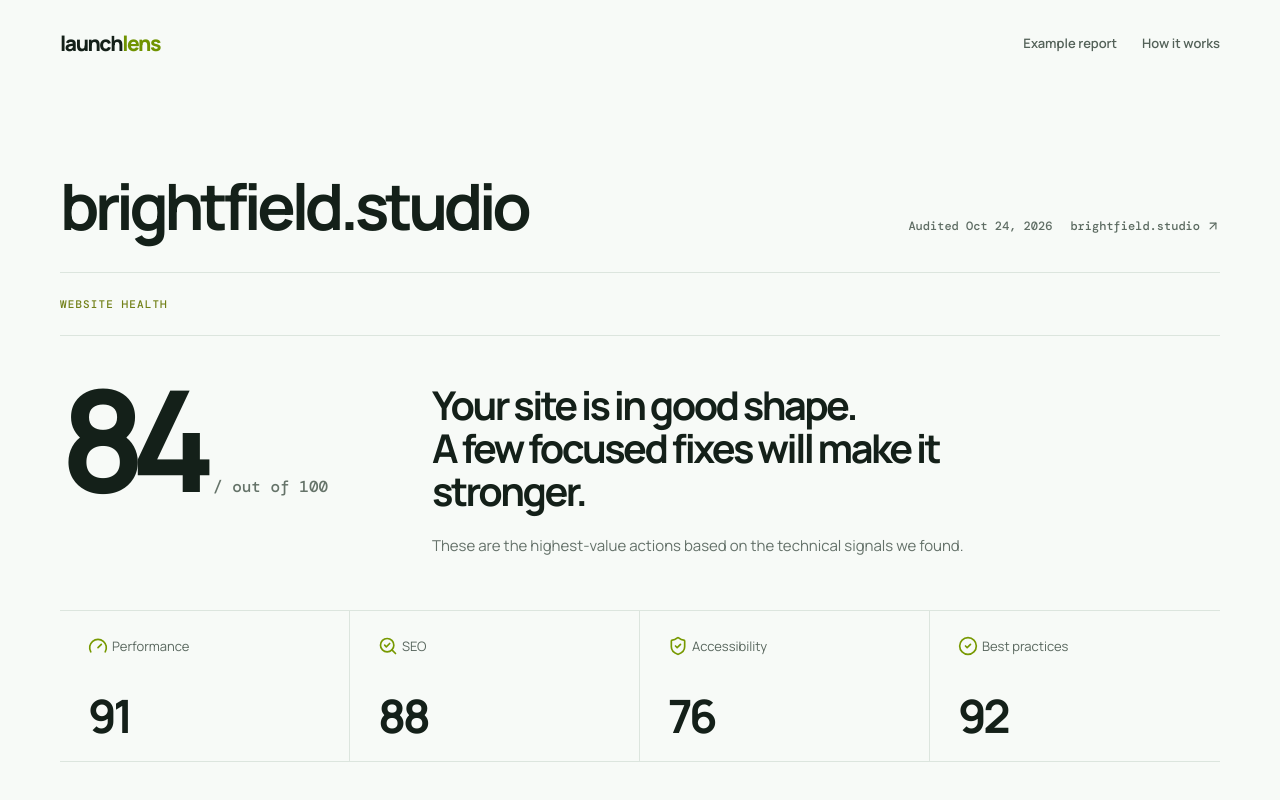
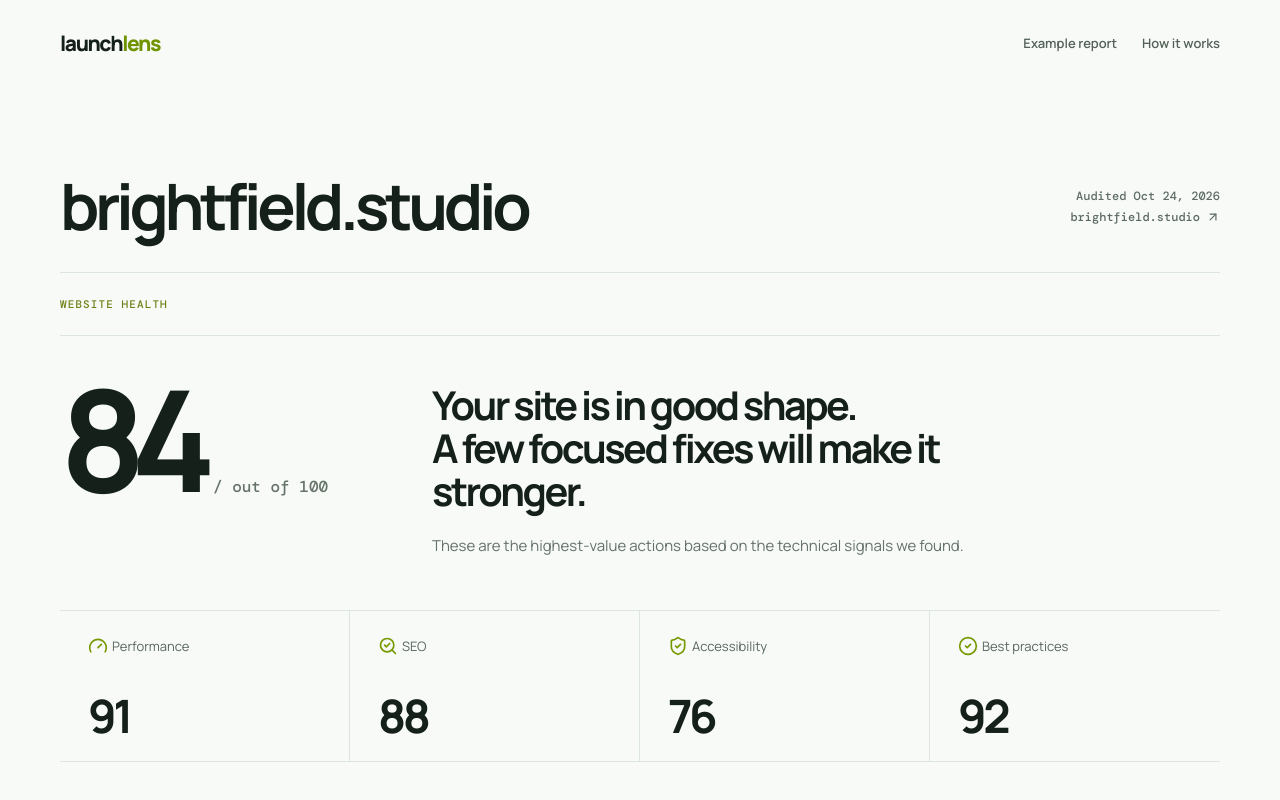
Before and after one commit to script-amv/launchlens, a Next.js app: page /example in a window 1280 px wide. Shown: the top 800 px of the page. Built offline with nearby package versions, Linux system fonts and the light colour scheme.

Commit message:
fix: stack audit masthead metadata

```diff
--- a/src/app/report.css
+++ b/src/app/report.css
@@ -1,6 +1,6 @@
 .example-metric-rail{grid-template-columns:repeat(4,1fr)}
 .example-health-score .kicker{margin-bottom:16px;font:500 11px 'DM Mono',monospace;text-transform:uppercase;letter-spacing:.1em;color:#728018}
-.example-masthead{align-items:baseline}.example-masthead h1{margin:0}.audit-meta{display:flex;align-items:baseline;gap:18px;font:500 12px 'DM Mono',monospace;color:#5f6d64}.audit-meta a{display:inline-flex;align-items:center;gap:6px;color:#5b6a60;text-decoration:none}.audit-meta a:hover{color:#728018}
+.example-masthead{align-items:center}.example-masthead h1{margin:0}.audit-meta{display:flex;flex-direction:column;align-items:flex-end;gap:5px;font:500 12px 'DM Mono',monospace;color:#5f6d64}.audit-meta a{display:inline-flex;align-items:center;gap:6px;color:#5b6a60;text-decoration:none}.audit-meta a:hover{color:#728018}
 .score-value{display:flex;align-items:baseline;gap:12px;white-space:nowrap}.example-health-score strong{line-height:.78}.example-health-score span{margin:0;font:500 16px 'DM Mono',monospace;color:#657369}
 .example-overview{display:block;padding:0}.overview-kicker{margin:0;padding:24px 0;border-bottom:1px solid var(--line)}.example-overview-body{display:grid;grid-template-columns:300px minmax(0,1fr);gap:72px;padding:48px 0 52px;align-items:start}.example-health-copy{align-self:start}
 .example-metric-rail div{min-height:150px;padding:25px 28px;grid-template-columns:24px 1fr;grid-template-rows:auto 1fr}.example-metric-rail svg{align-self:center}.example-metric-rail span{align-self:center}.example-metric-rail strong{align-self:end}
```
